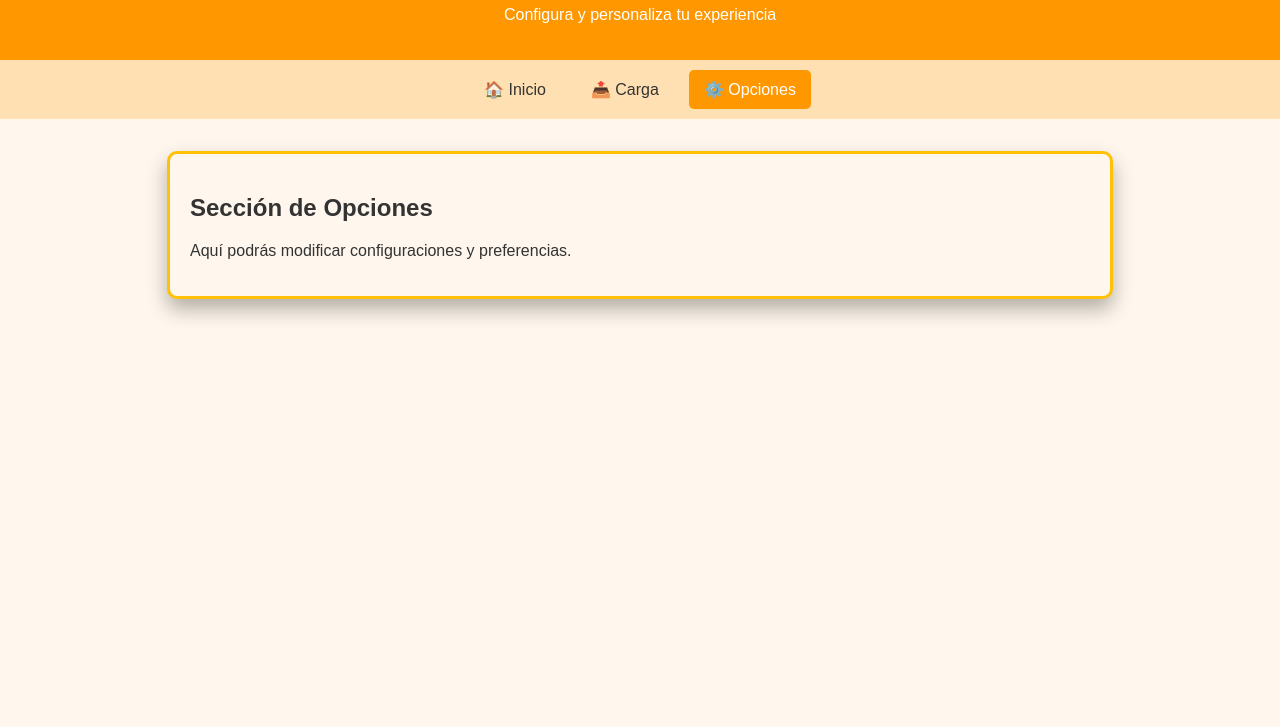
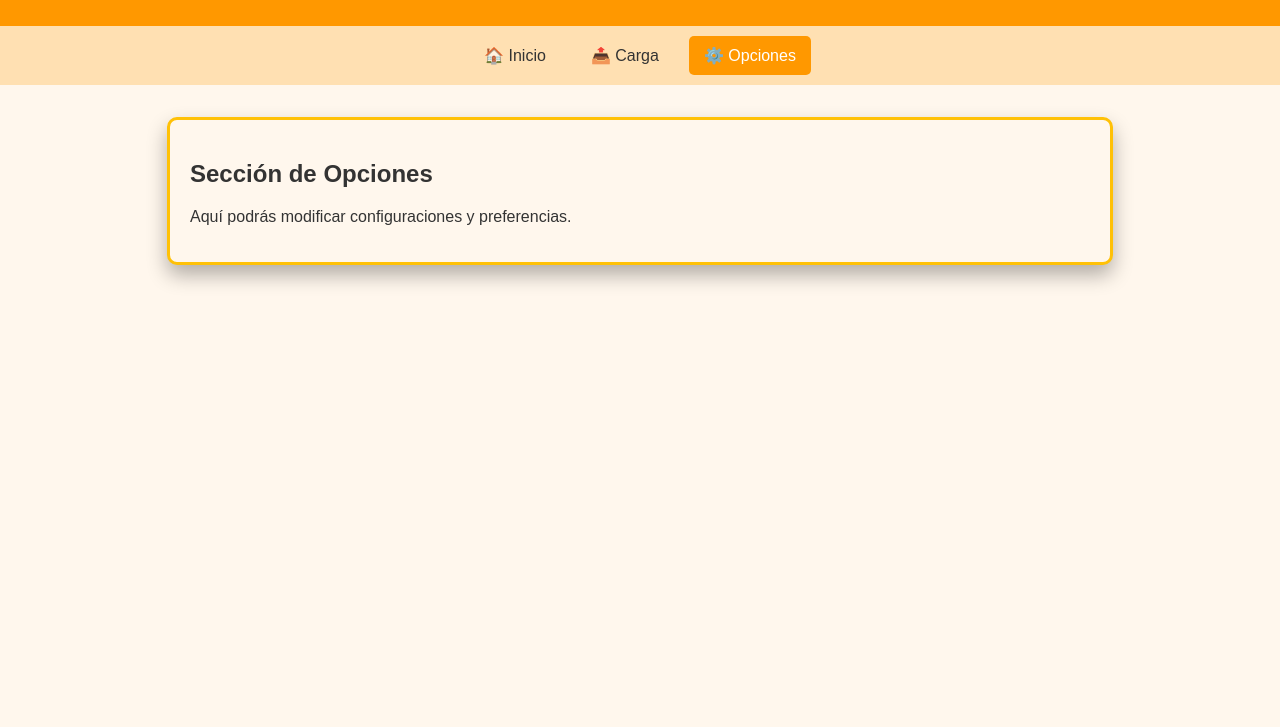
Before and after one commit to PlygiGamer22/plygigamer22.github.io, a plain HTML site: page opciones.html in a window 1280 px wide. Shown: the part 73-800 px from the top of the page. Drawn offline with Linux system fonts and the light colour scheme.

Commit message:
Update opciones.html

```diff
--- a/opciones.html
+++ b/opciones.html
@@ -11,7 +11,6 @@
 <body>
     <header>
         <h1>🐾 Opciones | El banquete de las bestias</h1>
-        <p>Configura y personaliza tu experiencia</p>
     </header>
     <nav>
         <a href="index.html">🏠 Inicio</a>
```
